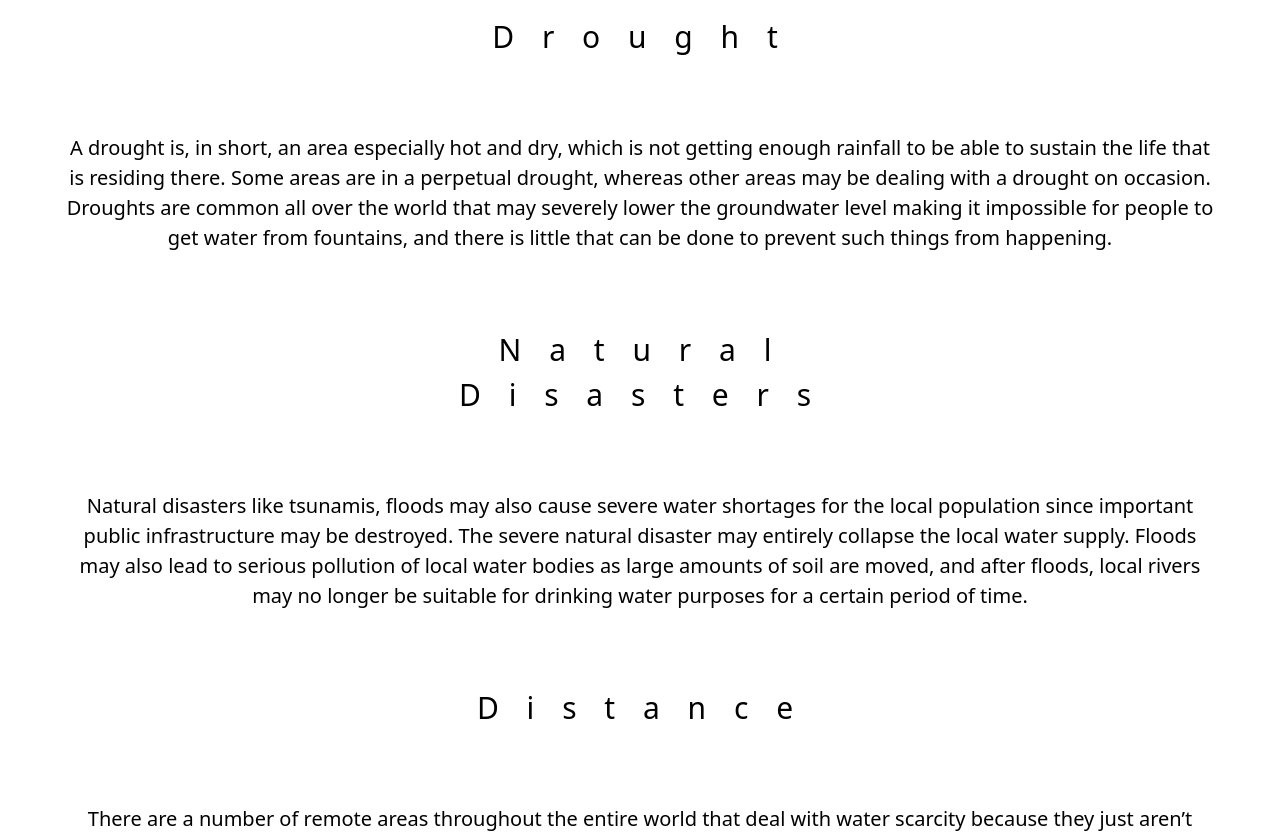
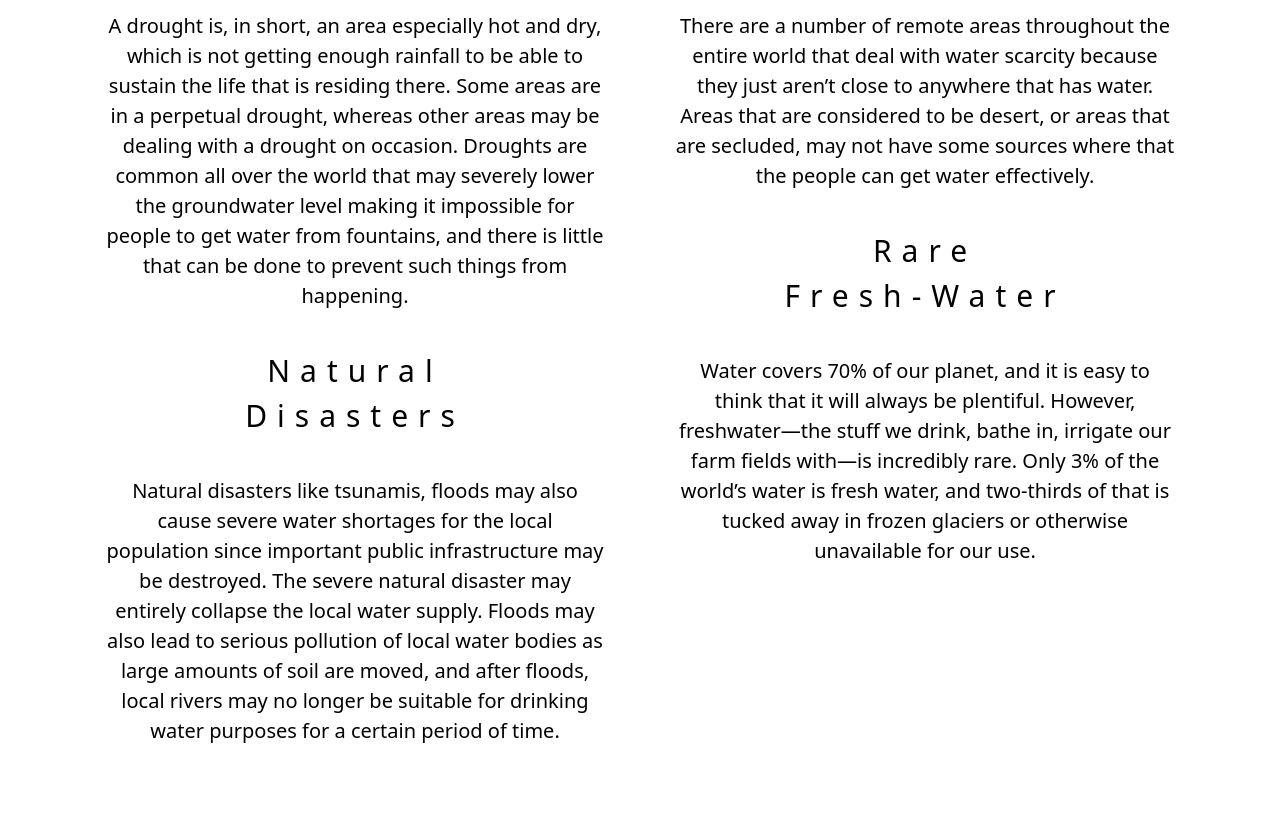
Before and after one commit to alcmene00/day_zero, a PHP site: page /causes1.html in a window 1280 px wide. Shown: the part 1692-2525 px from the top of the page. Run offline with PHP 8.4, Linux system fonts and the light colour scheme.

Commit message:
Add files via upload

```diff
--- a/causes1.css
+++ b/causes1.css
@@ -8,11 +8,10 @@ body {
 }
 .title-img {
   background-color: rgb(105, 105, 204);
-  height: 85vh;
   background-size: cover;
   background-position: 20% 40%;
-  height: 100vh;
   background-image: url("https://www.futurewater.eu/wp-content/uploads/2020/06/Waterschaarste.jpg");
+  height: 85vh;
 }
 .space {
   height: 10vh;
@@ -26,20 +25,24 @@ body {
 
 .tear {
   padding: 15%;
+  height: 60vh;
 }
 
 img {
   max-width: 100%;
-  height: auto;
+  height: 100%;
 }
 
-@media screen and (max-width: 950px) {
+@media screen and (max-width: 750px) {
   .tears {
     display: block;
   }
   .tear {
     padding: 0%;
-    height: 40vh;
+    height: 34vh;
+  }
+  .space {
+    height: 5vh;
   }
 }
 
@@ -76,6 +79,7 @@ img {
   background-color: white;
   text-align: center;
   padding: 5%;
+  letter-spacing: 2rem;
 }
 .titles-h2 {
   font-size: 300%;
@@ -83,4 +87,5 @@ img {
   background-color: white;
   text-align: center;
   padding: 5%;
+  letter-spacing: 1rem;
 }
--- a/causes1.html
+++ b/causes1.html
@@ -5,7 +5,7 @@
     <meta http-equiv="X-UA-Compatible" content="IE=edge" />
     <meta name="viewport" content="width=device-width, initial-scale=1.0" />
     <link rel="stylesheet" href="/menu.css" />
-    <link rel="stylesheet" href="/causes.css" />
+    <link rel="stylesheet" href="/causes1.css" />
     <link rel="stylesheet" href="/footer.css" />
     <link
       href="https://cdn.jsdelivr.net/npm/bootstrap@5.0.0-beta3/dist/css/bootstrap.min.css"
@@ -39,6 +39,11 @@
         <li><a href="/effects.html">Effects</a></li>
         <li><a href="/whatishappening.html">What is happening</a></li>
         <li><a href="#">Account</a></li>
+        <li>
+          <a href="/search.html"
+            ><img src="/pictures/search-icon.png" alt="search" width="25px"
+          /></a>
+        </li>
       </ul>
       <div class="mobile-nav">
         <div class="line1"></div>
@@ -54,9 +59,6 @@
       <div class="title">
         <p>Causes</p>
       </div>
-
-      <!-- H E A D  T I T L E -->
-    <div class="title-img">
       <div class="tears">
         <a href="#natural">
           <img class="tear" src="/pictures/drop-natural-reverse.png" />
@@ -70,24 +72,25 @@
       </div>
       <div class="tears"></div>
     </div>
-    </div>
 
     <!-- N A T U R A L  C A U S E S -->
 
     <div class="space"></div>
     <div class="space"></div>
-    <div class="space"></div>
-    <img
+    <img id="natural"
       class="line-img"
       src="https://www.solidbackgrounds.com/images/4096x2304/4096x2304-pastel-blue-solid-color-background.jpg"
     />
-    <p id="natural" class="titles-h1">N a t u r a l<br />C a u s e s</p>
+    <p class="titles-h1">Natural<br />Causes</p>
     <img
       class="text-img"
       src="https://images.unsplash.com/photo-1591948016305-0a5103a43f00?ixid=MnwxMjA3fDB8MHxzZWFyY2h8MjN8fHdoaXRlJTIwcGViYmxlc3xlbnwwfHwwfHw%3D&ixlib=rb-1.2.1&w=1000&q=80"
     />
 
-    <p class="titles-h2">D r o u g h t</p>
+    <div class="container pt-5">
+        <div class="row">
+          <div class="col-md-6">
+              <p class="titles-h2">Drought</p>
               <p class="text">
       A drought is, in short, an area especially hot and dry, which is not
       getting enough rainfall to be able to sustain the life that is residing
@@ -97,8 +100,7 @@
       people to get water from fountains, and there is little that can be done
       to prevent such things from happening.
               </p>
-
-    <p class="titles-h2">N a t u r a l<br />D i s a s t e r s</p>
+              <p class="titles-h2">Natural<br />Disasters</p>
               <p class="text">
       Natural disasters like tsunamis, floods may also cause severe water
       shortages for the local population since important public infrastructure
@@ -108,16 +110,18 @@
       rivers may no longer be suitable for drinking water purposes for a certain
       period of time.
               </p>
+            <div class="space"></div>
+            </div>
 
-    <p class="titles-h2">D i s t a n c e</p>
+          <div class="col-md-6">
+            <p class="titles-h2">Distance</p>
             <p class="text">
       There are a number of remote areas throughout the entire world that deal
       with water scarcity because they just aren’t close to anywhere that has
       water. Areas that are considered to be desert, or areas that are secluded,
       may not have some sources where that the people can get water effectively.
             </p>
-
-    <p class="titles-h2">R a r e<br />F r e s h - W a t e r</p>
+            <p class="titles-h2">Rare<br />Fresh-Water</p>
             <p class="text">
       Water covers 70% of our planet, and it is easy to think that it will
       always be plentiful. However, freshwater—the stuff we drink, bathe in,
@@ -126,22 +130,28 @@
       glaciers or otherwise unavailable for our use.
             </p>
             <div class="space"></div>
+            </div>
+            </div>
+      </div>
 
     <!-- A N T H R O P O G E N I C  C A U S E S -->
 
-    <img
+    <img id="anthropogenic"
       class="line-img"
       src="https://www.solidbackgrounds.com/images/4096x2304/4096x2304-pastel-blue-solid-color-background.jpg"
     />
-    <p id="anthropogenic" class="titles-h1">
-      A n t h r o p o g e n i c<br />C a u s e s
+    <p class="titles-h1">
+      Anthropogenic<br />Causes
     </p>
     <img
       class="text-img"
       src="https://saaccionasostenibilidad.blob.core.windows.net/media/567365/causas-consecuencias-contaminacion-agua.jpg"
     />
 
-    <p class="titles-h2">G r o w i n g<br />P o p u l a t i o n</p>
+    <div class="container pt-5">
+      <div class="row">
+          <div class="col-md-6">
+            <p class="titles-h2">Growing<br />Population</p>
             <p class="text">
       The first reason that is causing water stress around the world is the
       growing human population at the same time as the water supply has remained
@@ -149,8 +159,7 @@
       Earth every 15-20 years, this has led to a progressive deficit in the
       global water supply.
             </p>
-
-    <p class="titles-h2">P o l l u t i o n</p>
+            <p class="titles-h2">Pollution</p>
             <p class="text">
       Water pollution is a huge problem, especially when you’re looking at areas
       that don’t necessarily have a good sewage system. Pollution can be
@@ -158,8 +167,9 @@
       what it is, it makes a lot of issues for the people who may need to use
       it.
             </p>
-
-    <p class="titles-h2">G l o b a l<br />W a r m i n g</p>
+            </div>
+        <div class="col-md-6">
+          <p class="titles-h2">Global<br />Warming</p>
           <p class="text">
       Global warming is another important cause of water scarcity. When our
       average air temperature becomes warmer, water from rivers and lakes
@@ -168,36 +178,40 @@
       significantly suffer from the consequences of global warming, affecting
       the local water supply.
           </p>
-
-    <p class="titles-h2">O v e r u s e</p>
+          <p class="titles-h2">Overuse</p>
           <p class="text">
       Water overuse is a huge issue that a lot of people are dealing with. It
       may be overused on people, animals, land, or any other number of things.
       It may also be used for recreational activities without any care about the
       effects that it may have on the world around them.
           </p>
+          </div>
+        </div>
+      </div>
     <div class="space"></div>
 
     <!-- E C O N O M I C A L  C A U S E S -->
 
-    <img
+    <img id="economical"
       class="line-img"
       src="https://www.solidbackgrounds.com/images/4096x2304/4096x2304-pastel-blue-solid-color-background.jpg"
     />
-    <p id="economical" class="titles-h1">E c o n o m i c a l</p>
+    <p class="titles-h1">Economical</p>
     <img
       class="text-img"
       src="https://c1.wallpaperflare.com/preview/157/601/223/water-drip-world-lack-of-water.jpg"
     />
 
-    <p class="titles-h2">I n d u s t r i e s</p>
+    <div class="container pt-5">
+      <div class="row">
+          <div class="col-md-6">
+            <p class="titles-h2">Industries</p>
             <p class="text">
       Water use has grown at more than twice the rate of the human population
       over the last century in part due to industries, such as agriculture,
       which account for 70% of global freshwater use.
             </p>
-
-    <p class="titles-h2">C o n f l i c t</p>
+            <p class="titles-h2">Conflict</p>
             <p class="text">
       If there is conflict over an area of land, it may be difficult to access
       the water that is located there. It may lead to the destruction of
@@ -205,8 +219,9 @@
       supply for many people. People could end up dying if they try to access
       the water in these areas (due to violence).
             </p>
-
-    <p class="titles-h2">I l l i g a l<br />D u m p i n g</p>
+            </div>
+          <div class="col-md-6">
+            <p class="titles-h2">Illigal<br />Dumping</p>
             <p class="text">
       Illegal dumping is another significant reason for water shortages.
       Industries frequently dispose of their industrial garbage into nearby
@@ -215,8 +230,7 @@
       water scarcity for people who rely on those water bodies for the water
       supply.
             </p>
-
-    <p class="titles-h2">G o v e r n m e n t a l<br />A c c e s s</p>
+            <p class="titles-h2">Governmental<br />Access</p>
             <p class="text">
       In some countries, specifically those with dictatorships, the use of water
       may be strictly controlled by those in power, causing a scarcity for those
@@ -224,6 +238,9 @@
       as a source of control over those that they are governing, which can be a
       huge problem.
             </p>
+            </div>
+        </div>
+      </div>
     <div class="space"></div>
 
     <!-- F O O T E R -->
```
Lines whose indentation alone changed are shown as unchanged.
